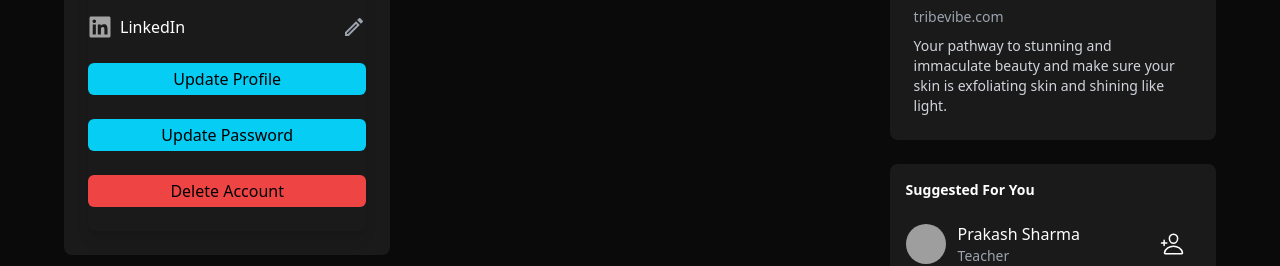
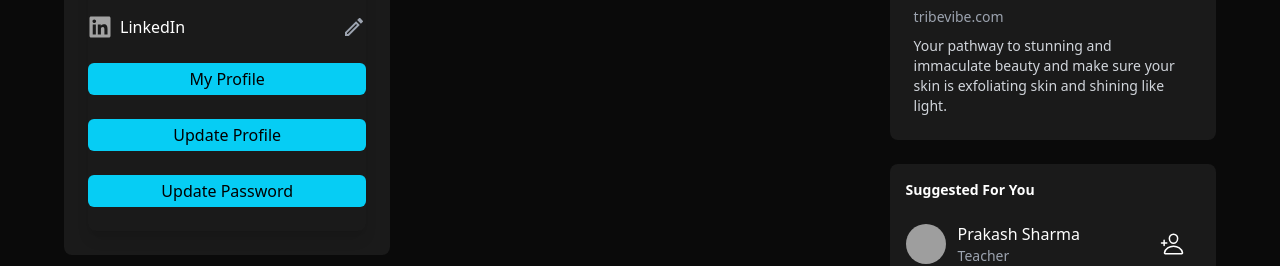
Before and after one commit to Virendra9824/LinkUp, a React (Create React App) app in the folder Frontend/: page / in a window 1280 px wide. Shown: the part 401-667 px from the top of the page. Built offline with nearby package versions, Linux system fonts and the light colour scheme; no server answers; sample sign-in values are in the browser's storage; grey boxes are pictures that could not be loaded.

Commit message:
DeleteAccount Button Removed

```diff
--- a/Frontend/src/components/home/UserDetails.jsx
+++ b/Frontend/src/components/home/UserDetails.jsx
@@ -107,6 +107,13 @@ export default function UserDetails() {
 
           <div className="mt-6 space-y-6 ">
             <Link
+              to={`/user/${loggedInUser?._id}`}
+              className="w-full text-center inline-block  bg-[#06CDF4] text-black hover:text-[#06CDF4] hover:bg-[#18292C] duration-200 py-1 px-2 rounded-md"
+            >
+              My Profile
+            </Link>
+
+            <Link
               to={"/update-profile"}
               className="w-full text-center inline-block  bg-[#06CDF4] text-black hover:text-[#06CDF4] hover:bg-[#18292C] duration-200 py-1 px-2 rounded-md"
             >
@@ -114,18 +121,12 @@ export default function UserDetails() {
             </Link>
 
             <Link
-              to={"/update-password"}
+              to={"/auth/update-password"}
               className="w-full  text-center inline-block  bg-[#06CDF4] text-black hover:text-[#06CDF4] hover:bg-[#18292C] duration-200 py-1 px-2 rounded-md"
             >
               Update Password
             </Link>
-            <Link
-              to={"/"}
-              onClick={handleOpenModal}
-              className="w-full  text-center inline-block  bg-red-500 text-black hover:text-red-500 hover:bg-[#291818] duration-200 py-1 px-2 rounded-md"
-            >
-              Delete Account
-            </Link>
+
             <DeleteAccount
               isModalOpen={isModalOpen}
               setModalOpen={setModalOpen}
```
